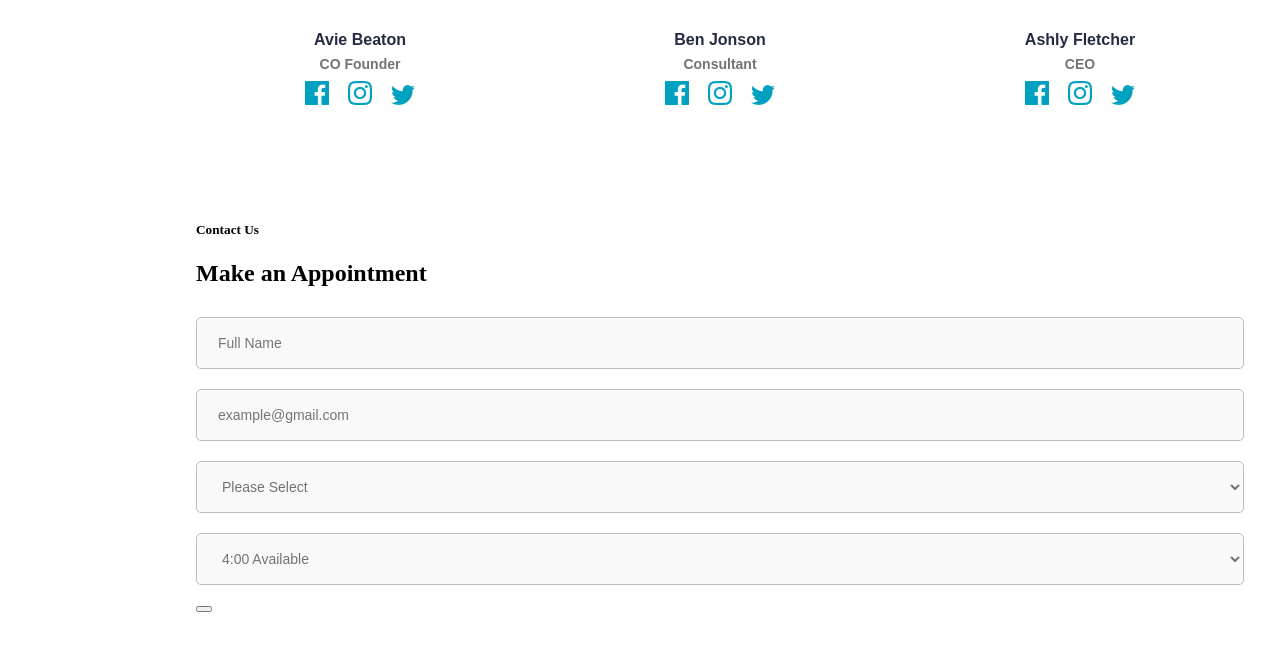
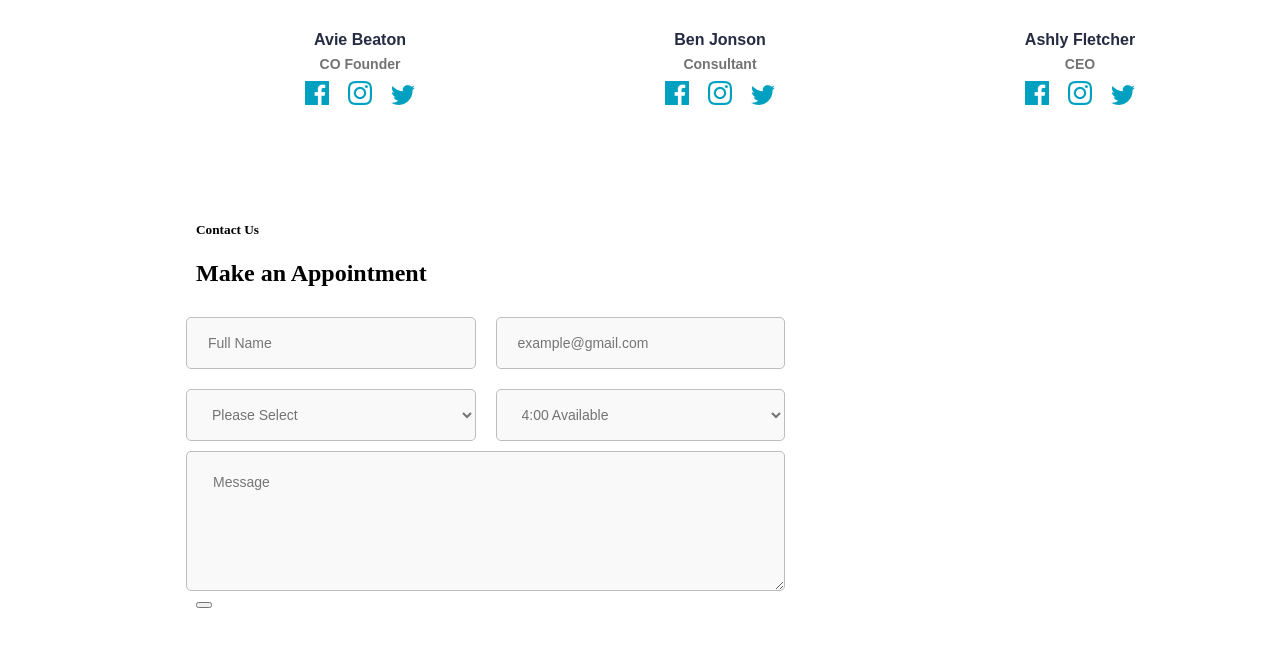
Before and after one commit to YntyCtrl/fist.pro, a plain HTML site: page index.html in a window 1280 px wide. Shown: the part 3494-4145 px from the top of the page. Drawn offline with Linux system fonts and the light colour scheme.

Commit message:
add inputs style section 6

```diff
--- a/index.html
+++ b/index.html
@@ -285,9 +285,14 @@
                     <h2 class="section-6-h2">Make an Appointment</h2>
                 </div>
                 <div class="main-div-6">
-                    <input type="text" id="name" class="input-ctrl-1" placeholder="Full Name">
-                    <input type="email" id="name" class="input-ctrl-1" placeholder="example@gmail.com">
-                    <select name="" class="select-ctrl-1" id="department">
+                    <div class="padd-r-10">
+                        <input type="text" id="name" class="input-6 " placeholder="Full Name">
+                    </div>
+                    <div class="padd-l-10">
+                        <input type="email" id="name" class="input-6 " placeholder="example@gmail.com">
+                    </div>
+                    <div class="padd-r-10">
+                        <select name="" class="select-6 " id="department">
                             <option class="opt" value="">Please Select</option>
                             <option class="opt" value="">List Entry # 1</option>
                             <option class="opt" value="">List Entry # 2</option>
@@ -295,7 +300,10 @@
                             <option class="opt" value="">List Entry # 4</option>
                             <option class="opt" value="">List Entry # 5</option>
                         </select>
-                    <select name="" class="select-ctrl-1" id="time">
+                    </div>
+
+                    <div class="padd-l-10">
+                        <select name="" class="select-6 " id="time">
                             <option class="opt" value="">4:00 Available</option>
                             <option class="opt" value="">List Entry # 1</option>
                             <option class="opt" value="">List Entry # 2</option>
@@ -303,6 +311,9 @@
                             <option class="opt" value="">List Entry # 4</option>
                             <option class="opt" value="">List Entry # 5</option>
                         </select>
+                    </div>
+
+                    <textarea class="text-ar" name="" id="" placeholder="Message"></textarea>
 
                 </div>
                 <button class="button-6"></button>
--- a/styles.css
+++ b/styles.css
@@ -533,7 +533,8 @@ h1{
     margin: 0 15px;
 }
 .input-6{
-    width: 50%;
+    width: 100%;
+    max-width: 100%;
     background-color: #f9f9f9;
     border: 1px solid #bdbdbd;
     border-radius: 5px;
@@ -549,7 +550,7 @@ h1{
     margin: 10px 0;
 }
 .select-6{
-    width: 50%;
+    width: 100%;
     background-color: #f9f9f9;
     border: 1px solid #bdbdbd;
     border-radius: 5px;
@@ -566,6 +567,39 @@ h1{
     padding-right: 0;
 
     margin: 10px 0;
+}
+.main-div-6{
+    display: flex;
+    flex-wrap: wrap;
+    margin-right:  -10px;
+    margin-left: -10px;
+}
+.mini-limit{
+    width: 579px;
+    height: 602;
+}
+.padd-l-10{
+    padding-left: 10px;
+    width: 50%;
+
+}
+.padd-r-10{
+    padding-right:10px ;
+    width: 50%;
+}
+.text-ar{
+    width: 100%;
+    height: 140px;
+    padding: 16px 26px;
+
+    background-color: #f9f9f9;
+    border: 1px solid #bdbdbd;
+    border-radius: 5px;
+    font-family:'Montserrat', sans-serif;
+    font-style: normal;
+    font-weight: normal;
+    font-size: 14px;
+    line-height: 28px;
 }
 
 
```
Lines whose indentation alone changed are shown as unchanged.
